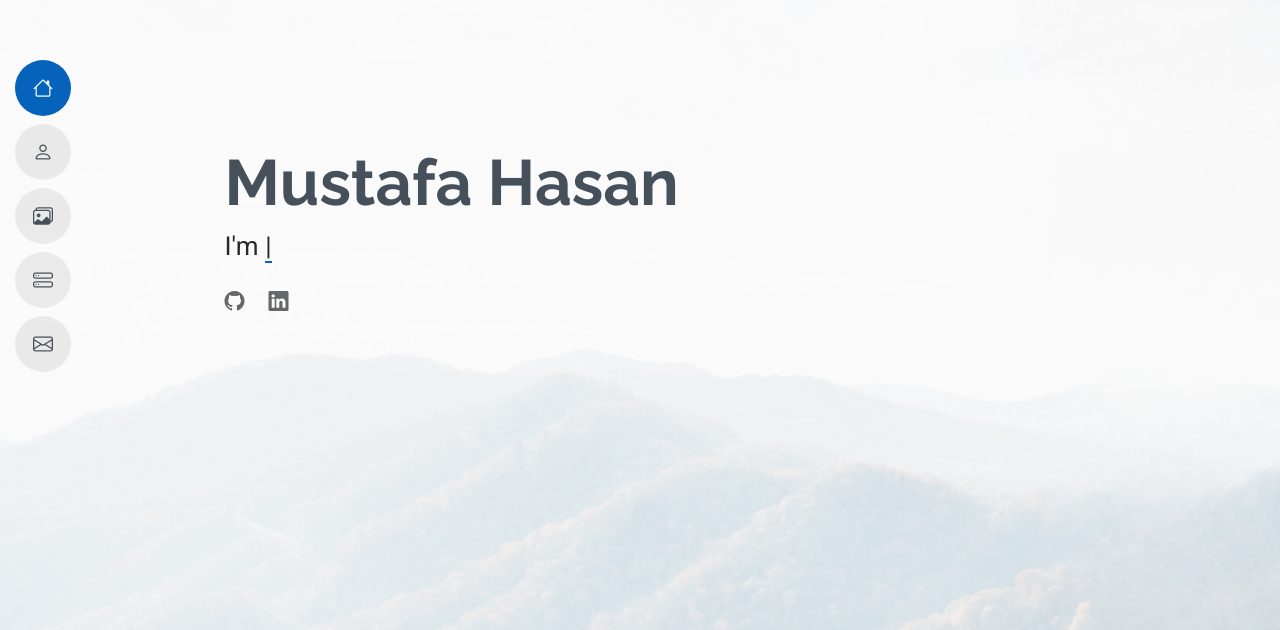
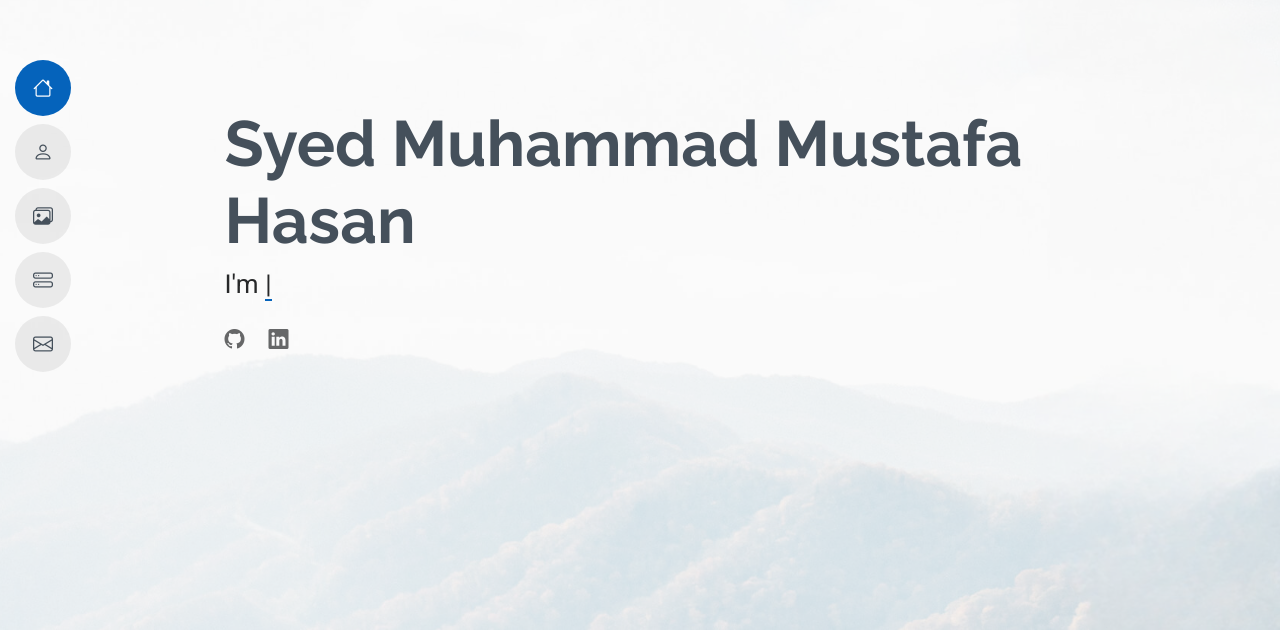
Before and after one commit to mustafahasan12/Projects, a plain HTML site: page index.html in a window 1280 px wide. Shown: the part 170-800 px from the top of the page. Drawn offline with Linux system fonts and the light colour scheme.

Commit message:
change in name

```diff
--- a/index.html
+++ b/index.html
@@ -56,7 +56,7 @@
       <div class="container" data-aos="zoom-out">
         <div class="row justify-content-center">
           <div class="col-lg-9">
-            <h2>Mustafa Hasan</h2>
+            <h2>Syed Muhammad Mustafa Hasan</h2>
             <p>I'm <span class="typed" data-typed-items="Designer, Developer, Freelancer">Designer</span><span class="typed-cursor typed-cursor--blink" aria-hidden="true"></span></p>
             <div class="social-links">
               <a href="https://github.com/mustafahasan12" target="_blank" ><i class="bi bi-github"></i></a>
```
